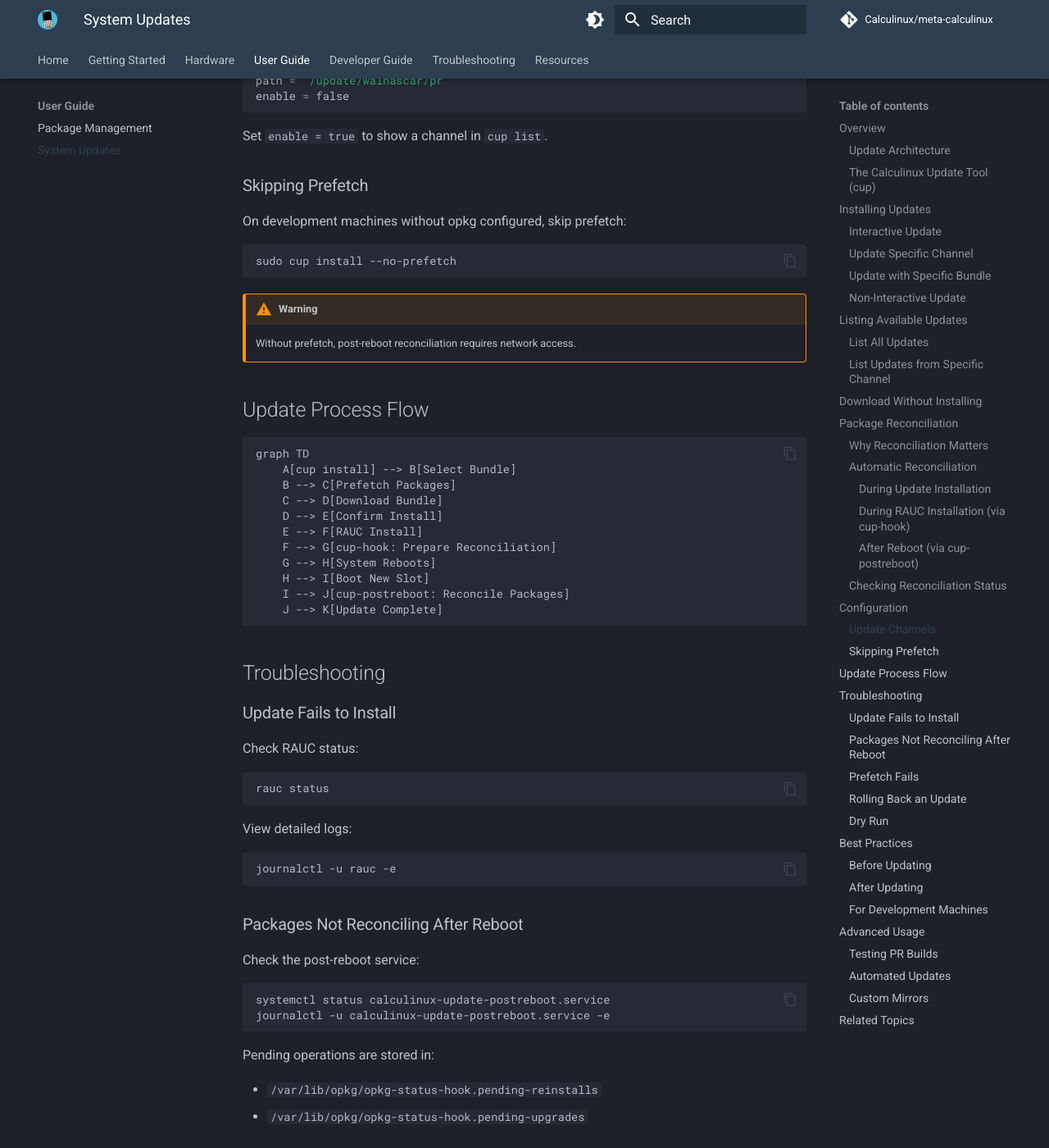
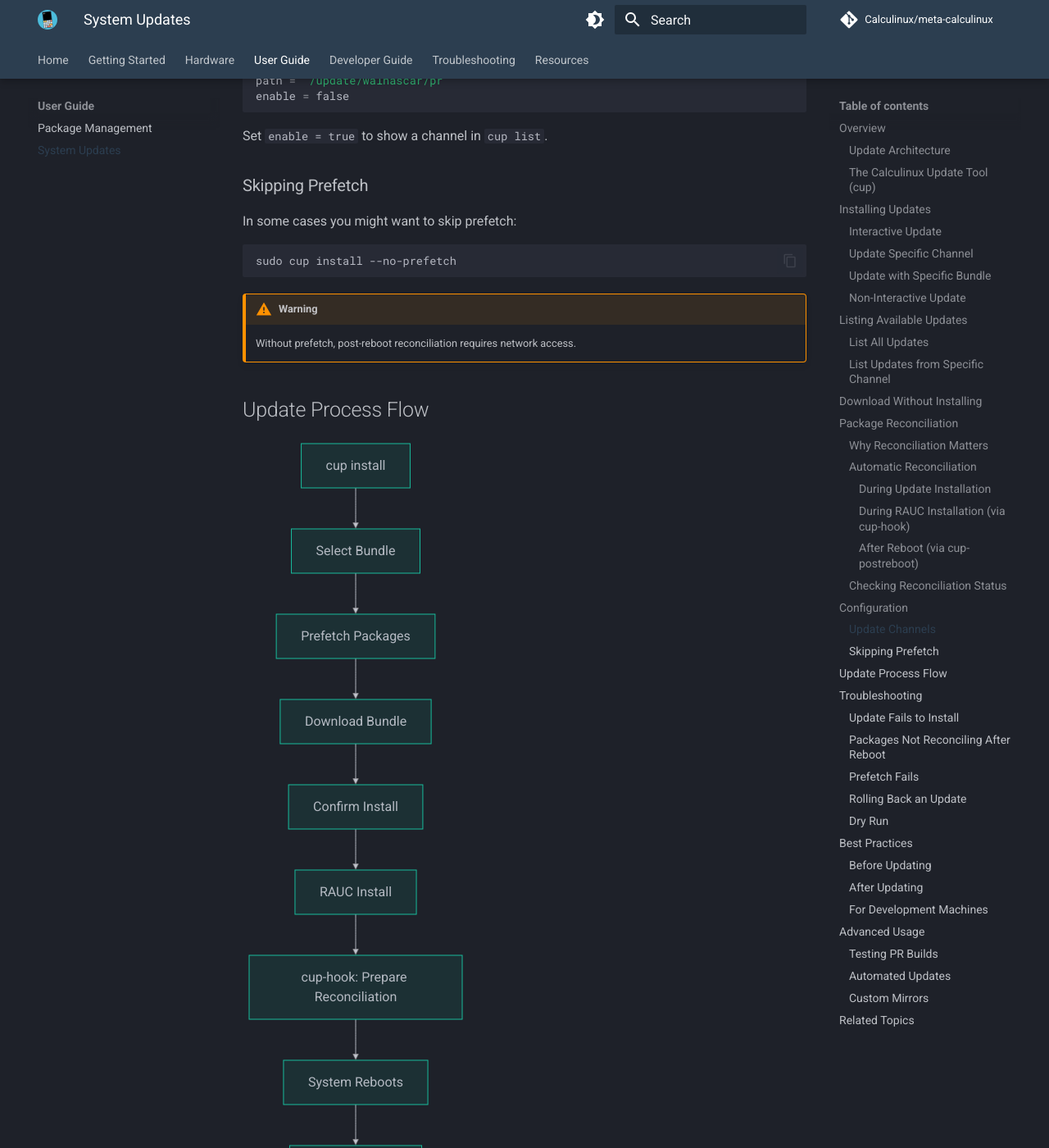
Before and after one commit to Calculinux/docs, an MkDocs documentation site: the page built from docs/user-guide/updates.md, in a window 1280 px wide and 1400 px high, scrolled down 4088 px. Shown: the whole window at 82% size. Built offline with MkDocs 1.6.1 and Material for MkDocs 9.7.7, drawn with Linux system fonts in a browser that asks for light colours; comment, search, counter and statistics services are not loaded; some of the changed text lies outside the part shown.

Commit message:
Update updates.md and mkdocs.yml for clarity and enhanced documentation

````diff
--- a/docs/user-guide/updates.md
+++ b/docs/user-guide/updates.md
@@ -178,7 +178,7 @@ Set `enable = true` to show a channel in `cup list`.
 
 ### Skipping Prefetch
 
-On development machines without opkg configured, skip prefetch:
+In some cases you might want to skip prefetch:
 
 ```bash
 sudo cup install --no-prefetch
@@ -252,6 +252,8 @@ sudo reboot
 ```
 
 Or select the other slot in your bootloader (if supported).
+
+**Note that you may need to re-install some packages in this case.**
 
 ### Dry Run
 
--- a/mkdocs.yml
+++ b/mkdocs.yml
@@ -48,7 +48,11 @@ extra_css:
 markdown_extensions:
   - admonition
   - pymdownx.details
-  - pymdownx.superfences
+  - pymdownx.superfences:
+      custom_fences:
+        - name: mermaid
+          class: mermaid
+          format: !!python/name:pymdownx.superfences.fence_code_format
   - pymdownx.highlight:
       anchor_linenums: true
   - pymdownx.inlinehilite
````
Also changed, not shown: other parts of docs/user-guide/updates.md (+1 -1 lines).
